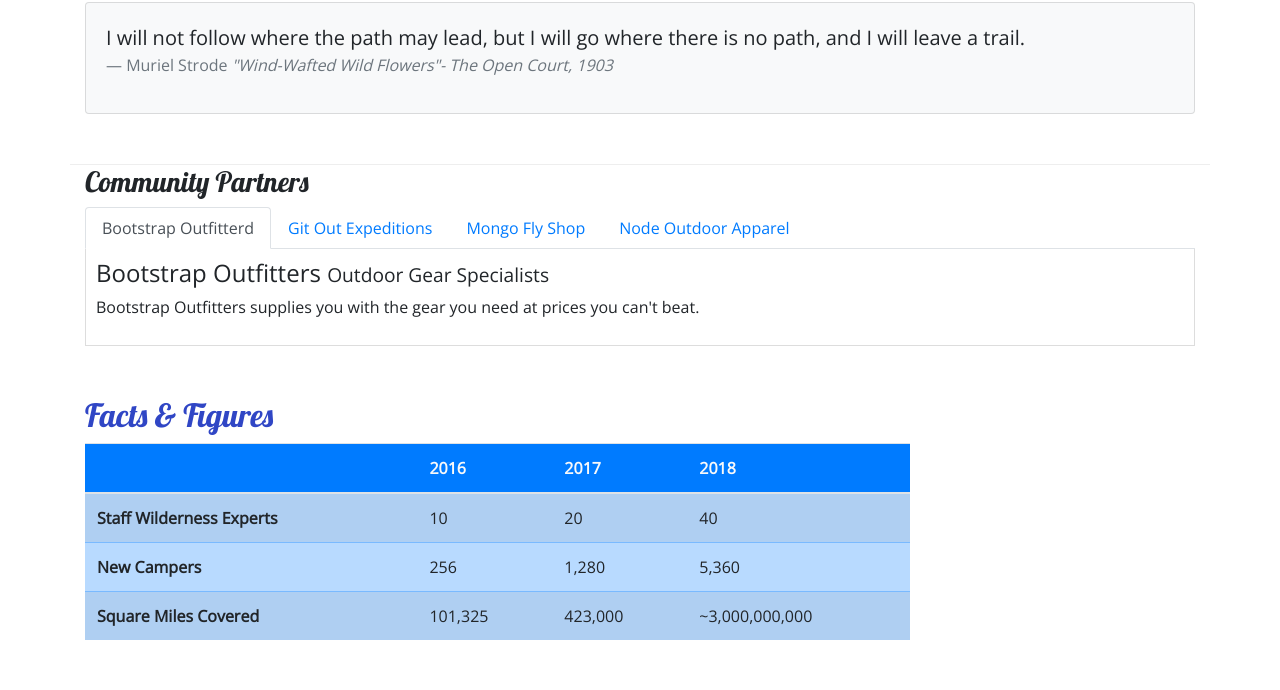
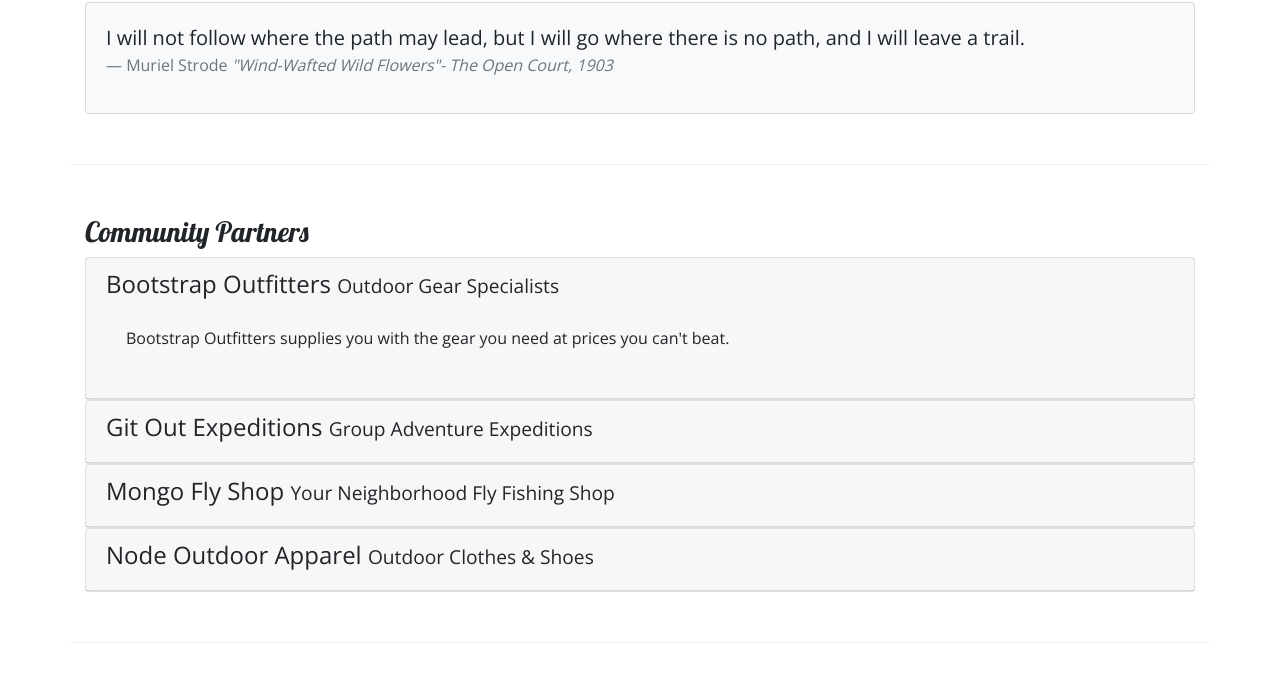
Before and after one commit to skohler16/nucampsite, a website: page aboutus.html in a window 1280 px wide. Shown: the part 664-1354 px from the top of the page. Drawn offline with nearby package versions, Linux system fonts and the light colour scheme.

Commit message:
constructed an accordion, using the Collapse plugin together with the Card component

```diff
--- a/aboutus.html
+++ b/aboutus.html
@@ -132,51 +132,74 @@
         </div>
       </div>
 
-      <div class="row">
+      <div class="row row-content">
         <div class="col">
           <h3>Community Partners</h3>
-          <ul class="nav nav-tabs">
-            <li class="nav-item"><a class="nav-link active" href="#bootstrap" role="tab" data-toggle="tab"> Bootstrap Outfitterd</a></li>
-            <li class="nav-item"><a class="nav-link" href="#git" role="tab" data-toggle="tab">Git Out Expeditions</a></li>
-            <li class="nav-item"><a class="nav-link" href="#mongo" role="tab" data-toggle="tab">Mongo Fly Shop</li></a>
-            <li class="nav-item"><a class="nav-link" href="#node" role="tab" data-toggle="tab">Node Outdoor Apparel</a></li>
-          </ul>
-
-          <div class="tab-content">
-            <div role="tabpanel" class="tab-pane fade show active" id="bootstrap">
-              <h4>Bootstrap Outfitters <small>Outdoor Gear Specialists</small></h4>
+          <div id="accordion">
+            <div class="card">
+              <div role="tab" class="card-header">
+                <h4>
+                  <a data-toggle="collapse" data-target="#bootstrap"> Bootstrap Outfitters <small>Outdoor Gear Specialists</small></a>
+                </h4>
+                <div class="collapse show" id="bootstrap" data-parent="#accordion">
+                  <div class="card-body">
                     <p class="d-none d-sm-block">
                       Bootstrap Outfitters supplies you with the gear you need at prices
                       you can't beat.
                     </p>
                   </div>
+                </div>
+              </div>
+            </div>
 
-            <div role="tabpanel" class="tab-pane fade" id="git">
+            <div class="card">
+              <div role="tab" class="card-header">
                 <h4>
-                Git Out Expeditions <small>Group Adventure Expeditions</small>
+                  <a class="collapsed" data-toggle="collapse" data-target="#git">
+                  Git Out Expeditions <small>Group Adventure Expeditions</small></a>
                 </h4>
+                <div class="collapse" id="git" data-parent="#accordion">
+                  <div class="card-body">
                     <p class="d-none d-sm-block">
                       Join Git Out Expeditions to explore new horizons with a group of
                       other adventurers!
                     </p>
                   </div>
+                </div>
+              </div>
+            </div>
 
-              <div role="tabpanel" class="tab-pane fade" id="mongo">
+              <div class="card">
+                <div role="tab" class="card-header">
                 <h4>
-                Mongo Fly Shop <small>Your Neighborhood Fly Fishing Shop</small>
+                  <a class="collapsed" data-toggle="collapse" data-target="#mongo">
+                  Mongo Fly Shop <small>Your Neighborhood Fly Fishing Shop</small></a>
                 </h4>
+                <div class="collapse" id="mongo" data-parent="#accordion">
+                  <div class="card-body">
                     <p class="d-none d-sm-block">
                       Need a new fishing pole, a tacklebox, or flies of all kinds? Stop by
                       Mongo Fly Shop.
                     </p>
                   </div>
+                </div>
+              </div>
+            </div>
 
-          <div role="tabpanel" class="tab-pane fade" id="node">
-              <h4>Node Outdoor Apparel <small>Outdoor Clothes & Shoes</small></h4>
+          <div class="card">
+            <div role="tab" class="card-header">
+                <h4>
+                  <a class="collapsed" data-toggle="collapse" data-target="#node">Node Outdoor Apparel <small>Outdoor Clothes & Shoes</small></a>
+                </h4>
+                <div class="collapse" id="node" data-parent="#accordion">
+                  <div class="card-body">
                     <p class="d-none d-sm-block">
                       From polar fleeces to swimsuits, hiking boots to waders, a visit to
                       Node will be sure to get you covered.
                     </p>
+                  </div>
+                </div>
+              </div>
             </div>
           </div>
         </div>
--- a/css/styles.css
+++ b/css/styles.css
@@ -43,3 +43,8 @@ header h2 {
   border-top: none;
   padding: 10px;
 }
+
+a, a:hover{
+  color: inherit;
+  text-decoration: none;
+}
```
Lines whose indentation alone changed are shown as unchanged.
